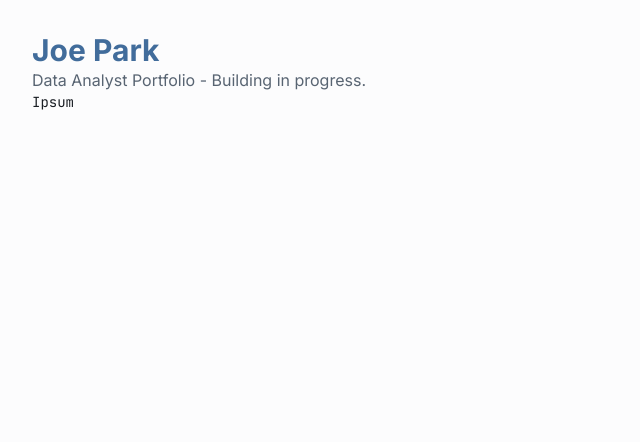
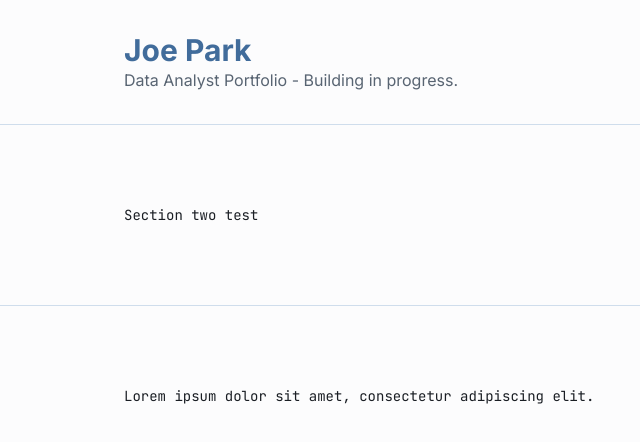
Before and after one commit to SunghunP/joe-portfolio, a React (Vite) app: page / in a window 1280 px wide. Shown: the top 442 px of the page, without its empty margins (0-640 px from the left). Built offline with nearby package versions, Linux system fonts and the light colour scheme.

Commit message:
Add Shell and Section layout to mainpage

```diff
--- a/src/App.jsx
+++ b/src/App.jsx
@@ -1,10 +1,22 @@
+import Section from './components/Section';
+import Shell from './components/Shell';
+
 function App() {
   return (
-    <div className="p-8">
-      <h1 className="text-3xl font-bold text-primary">Joe Park</h1>
-      <p className="text-muted">Data Analyst Portfolio - Building in progress.</p>
-      <p className="font-mono text-sm text-ink">Ipsum</p>
-    </div>
+    <>
+      <Shell className="py-8">
+        <h1 className="text-3xl font-bold text-primary">Joe Park</h1>
+        <p className="text-muted">Data Analyst Portfolio - Building in progress.</p>
+      </Shell>
+
+      <Section>
+        <p className="font-mono text-sm text-ink">Section two test</p>
+      </Section>
+
+      <Section>
+        <p className="font-mono text-sm text-ink">Lorem ipsum dolor sit amet, consectetur adipiscing elit.</p>
+      </Section>
+    </>
   )
 }
 
```
